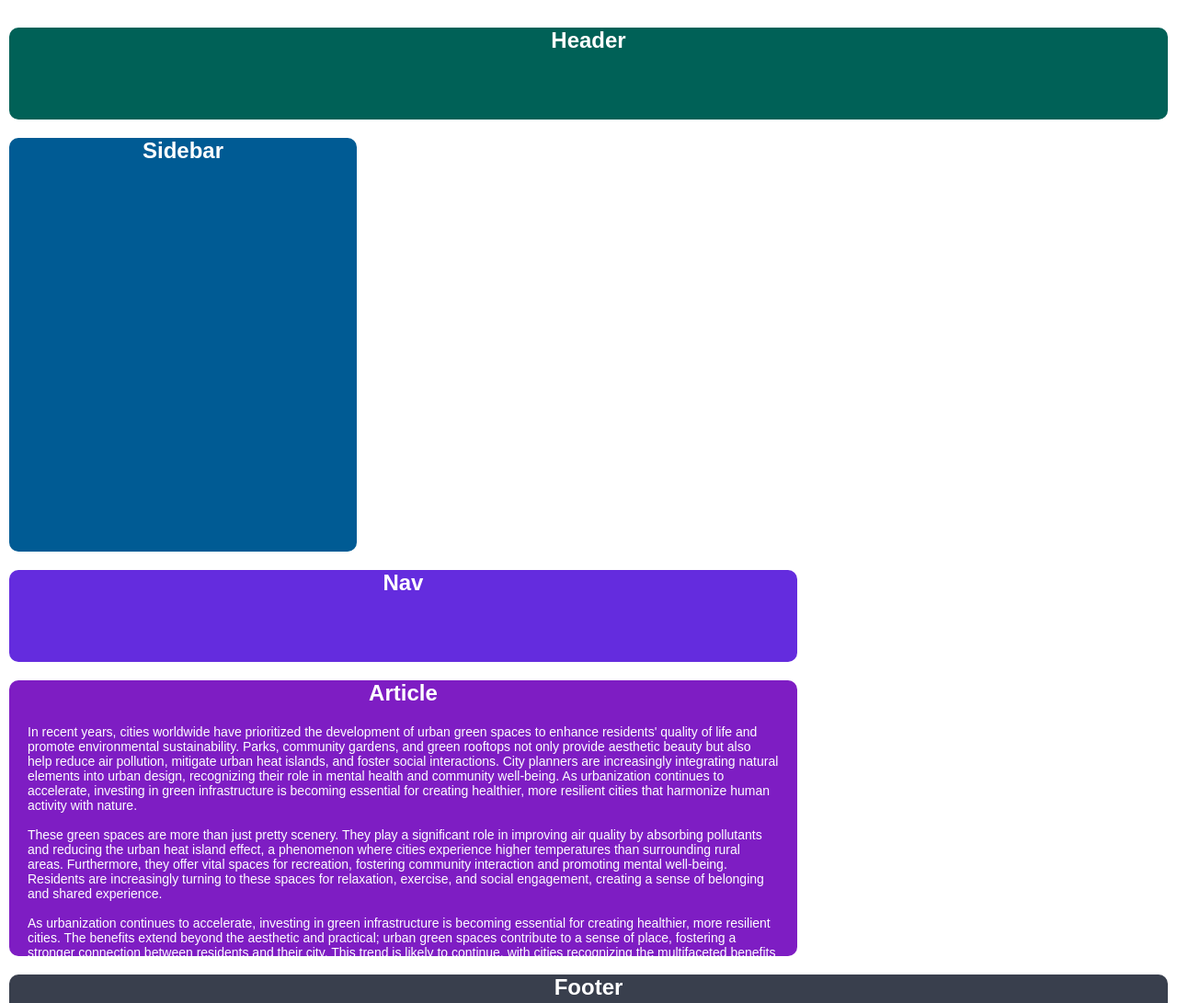
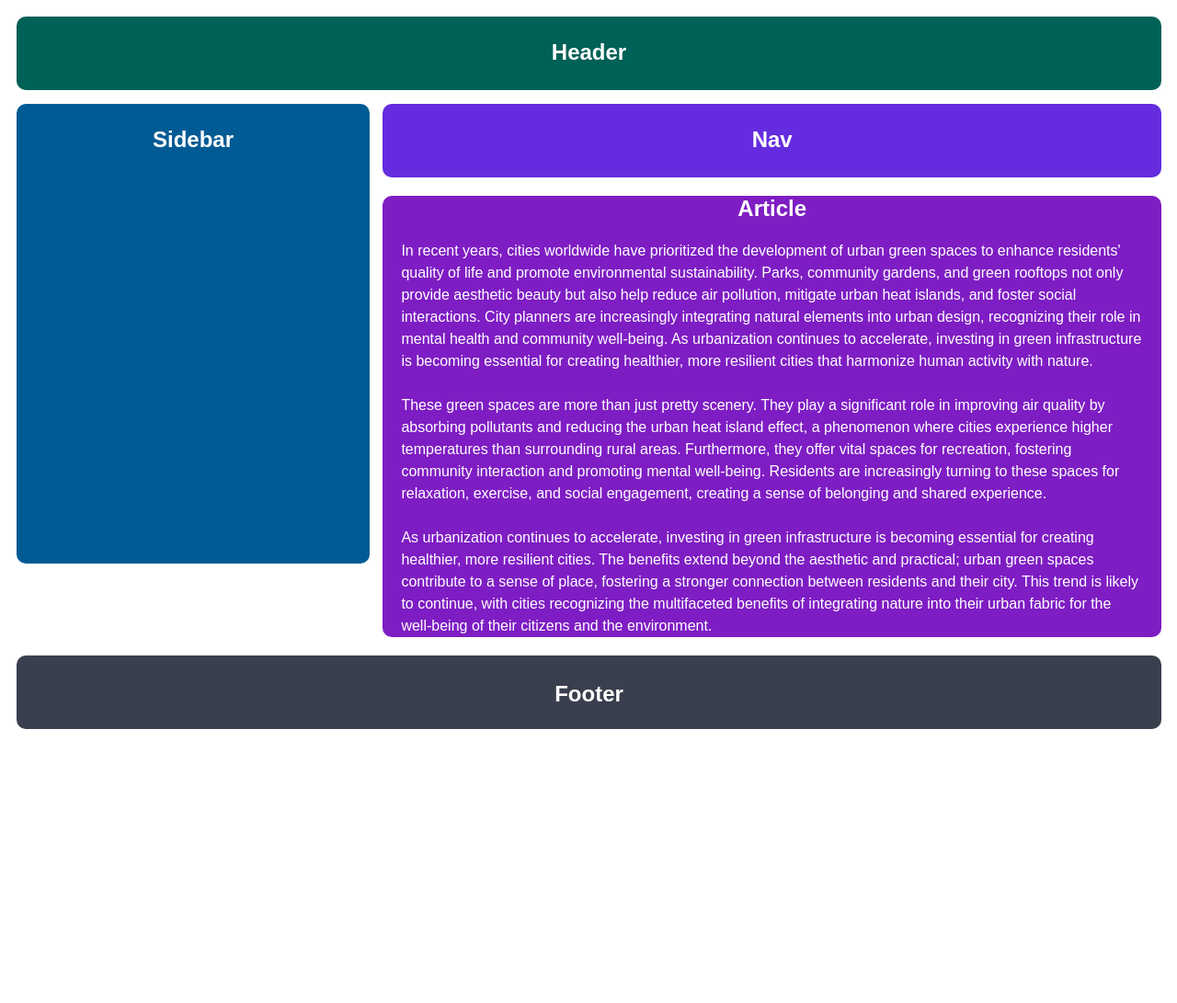
Before and after one commit to AnalystYuchels/planet-table, a plain HTML site: page Grid/index.html in a window 1280 px wide. Shown: the top 1091 px of the page at 92% size. After the commit the page ends 856 px from the top, so only its background shows below. Drawn offline with Linux system fonts and the light colour scheme.

Commit message:
Still editing

```diff
--- a/Grid/style.css
+++ b/Grid/style.css
@@ -1,55 +1,78 @@
-body, html {
-  height: 100%;
-  margin: 0;
+* {
+  box-sizing: border-box;
+}
+
+body {
+  width: 100%;
+  display: grid;
+  grid-template-areas:
+    "header header"
+    "sidebar nav"
+    "sidebar article"
+    "footer footer";
+  gap: 15px;
+  padding: 10px;
   font-family: Arial, Helvetica, sans-serif;
+  color: #fff;
 }
 
 .main-container {
-  gap: 15px;
-  padding: 10px;
-  font-size: 16px;
-  font-weight: bold;
   text-align: center;
-  color: #fff;
 }
 
 .header {
-  height: 100px;
+  height: 80px;
+  grid-area: header;
+  grid-column: 1 / 2;
   background-color: #006157;
   border-radius: 10px;
+  text-align: center;
+  padding: 5px;
 }
 
 .sidebar {
+  grid-area: 2 / 1 / 2 / 1;
   width: 30%;
-  height: 450px;
+  height: 500px;
+  position: absolute;
+  padding: 5px;
+  margin-top: 15px;
   background-color: #005B94;
-  text-align: center;
   border-radius: 10px;
 }
 
 .nav {
+  height: 80px;
   width: 68%;
-  height: 100px;
+  padding: 5px;
+  margin-top: 15px;
+ margin-left: auto;
+  grid-area: 2 / 2 / 2 / 2;
   background-color: #642cde;
   border-radius: 10px;
 }
 
 .article {
   width: 68%;
-  height: 300px;
+  margin-left: auto;
+  grid-area: 3 / 2 / 3 / 2;
   background-color: #7E1DC3;
   border-radius: 10px;
 }
 
 .article p {
+  text-align: left;
   margin: 20px;
-  text-align: left;
-  font-size: 14px;
-  font-weight: 500;
+  line-height: 1.5;
 }
 
 .footer {
-  height: 100px;
+  /* grid-area: footer;
+  grid-column: 1 / 3; */
+  grid-area: 4 / 1 / 4 / 2;
+  height: 80px;
+  padding: 8px;
+  grid-area: footer;
   background-color: #393f4d;
   border-radius: 10px;
 }
```
Also changed, not shown: Grid/images/desired-outcome.png (added).
